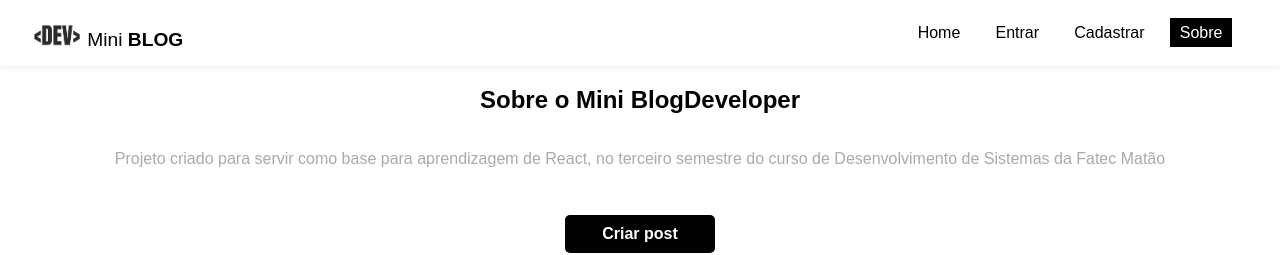
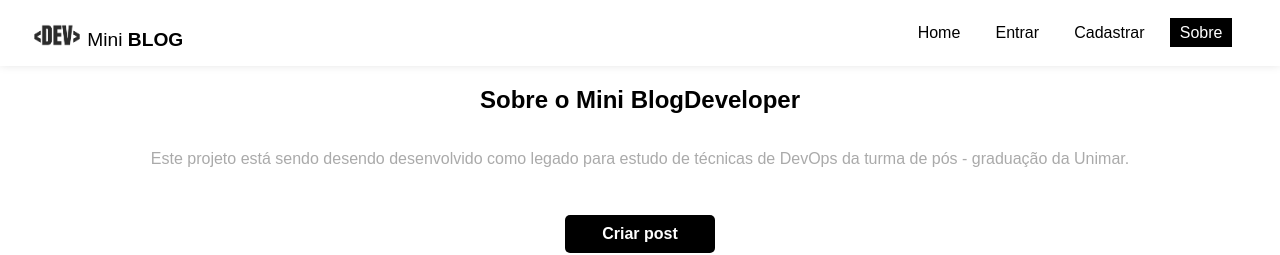
Before and after one commit to Renan-Sacca/front-devops-project, a React (Vite) app in the folder front-devops/: page /about in a window 1280 px wide. Shown: the top 255 px of the page. Built offline with nearby package versions, Linux system fonts and the light colour scheme; no server answers.

Commit message:
Montagem das URLs de Imagens para Task 15 DevOps

```diff
--- a/front-devops/src/pages/About/About.jsx
+++ b/front-devops/src/pages/About/About.jsx
@@ -9,7 +9,9 @@ const About = () => {
         Sobre o Mini <span>Blog</span>Developer
       </h2>
       <p>
-        Projeto criado para servir como base para aprendizagem de React, no terceiro semestre do curso de Desenvolvimento de Sistemas da Fatec Matão
+      Este projeto está sendo desendo desenvolvido como legado
+       para estudo de técnicas de DevOps da turma de pós - graduação da
+       Unimar.
       </p>
       <Link to="/posts/create" className="btn">
         Criar post
```
Also changed, not shown: 3 other files (tests, documents, lock files or other folders).
